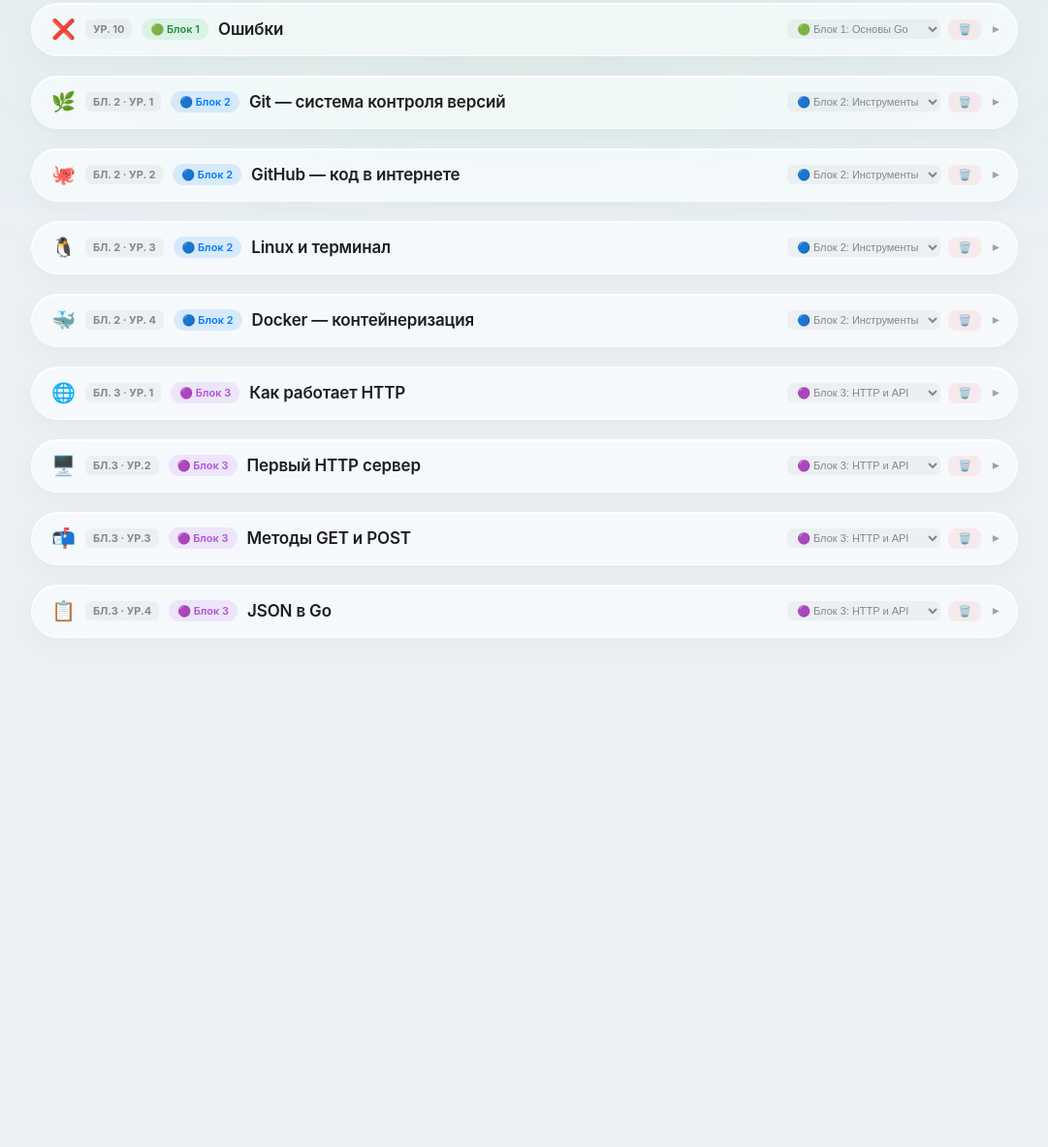
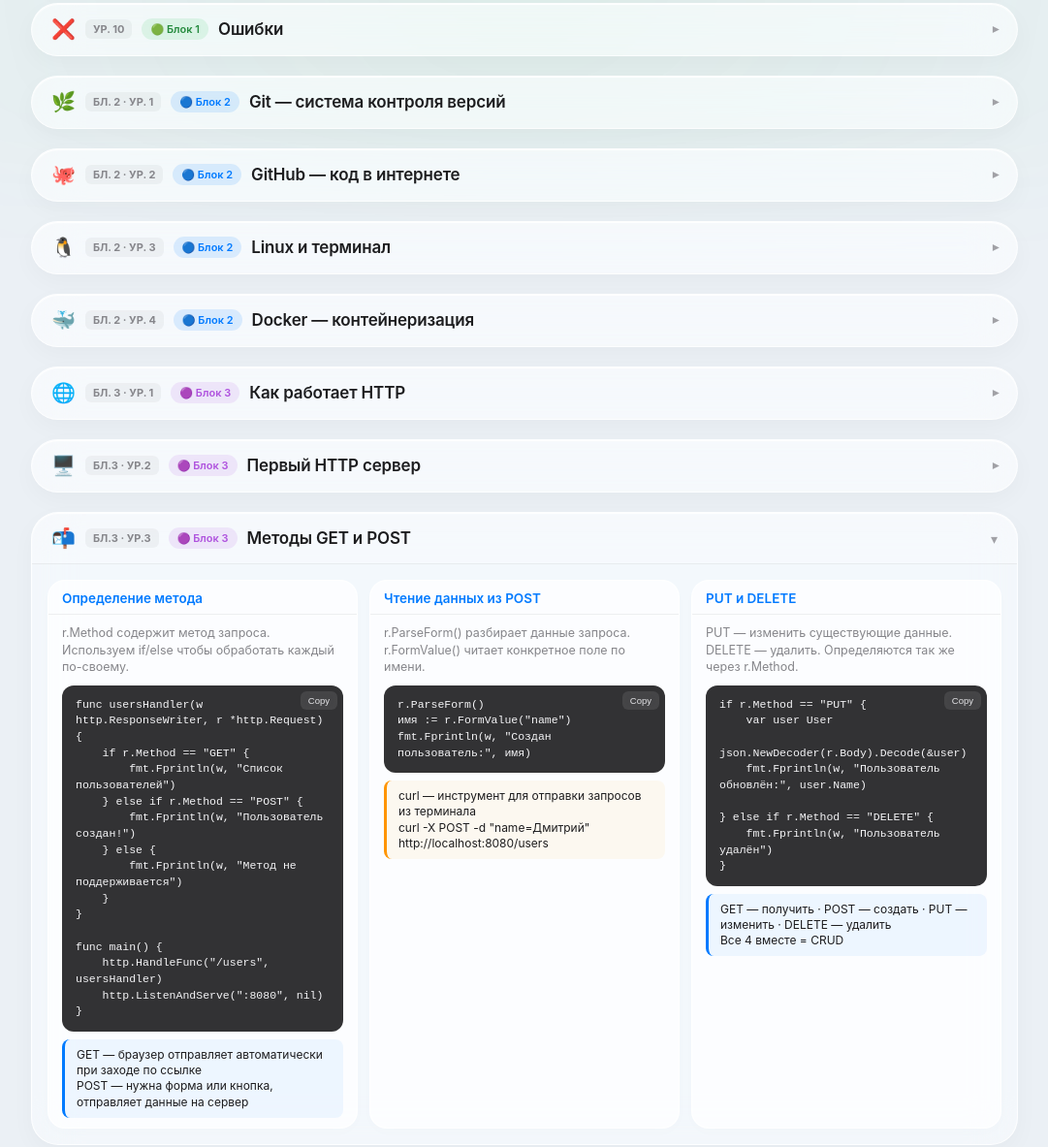
Before and after one commit to dmitrytretyak19/go-notes, a plain HTML site: page index.html in a window 1280 px wide. Shown: the part 1021-2204 px from the top of the page at 97% size, without its empty margins (99-1180 px from the left). Before the commit the page ends 1779 px from the top, so only its background shows below. Drawn offline with Linux system fonts and the light colour scheme.

Commit message:
изменение функции сохранения

```diff
--- a/index.html
+++ b/index.html
@@ -269,7 +269,7 @@
 @media (max-width: 768px) { .main { padding-top: 145px; } }
 </style>
 <style type="text/css"></style></head>
-<body class="edit-mode">
+<body>
 
 <div class="bg-mesh"></div>
 
@@ -1889,7 +1889,7 @@
     "num": "БЛ.3 · УР.3",
     "title": "Методы GET и POST",
     "block": "3",
-    "collapsed": true,
+    "collapsed": false,
     "cards": [
       {
         "title": "Определение метода",
@@ -1920,7 +1920,7 @@
     "num": "БЛ.3 · УР.4",
     "title": "JSON в Go",
     "block": "3",
-    "collapsed": true,
+    "collapsed": false,
     "cards": [
       {
         "title": "Что такое JSON",
@@ -2372,6 +2372,4 @@
 
 // Run Initial Render
 renderApp();
-</script>
-
-</body></html>
+</script></body></html>
```
